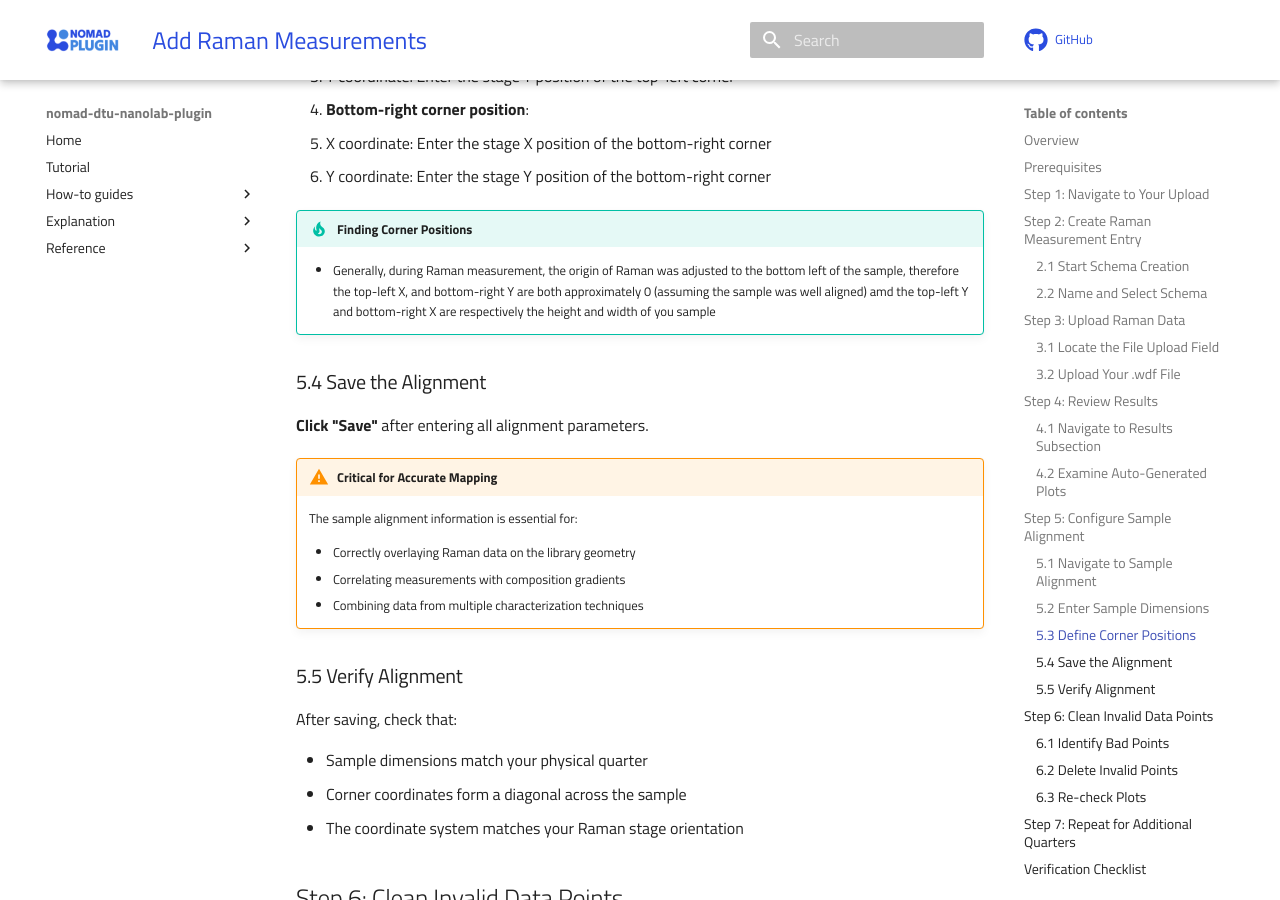
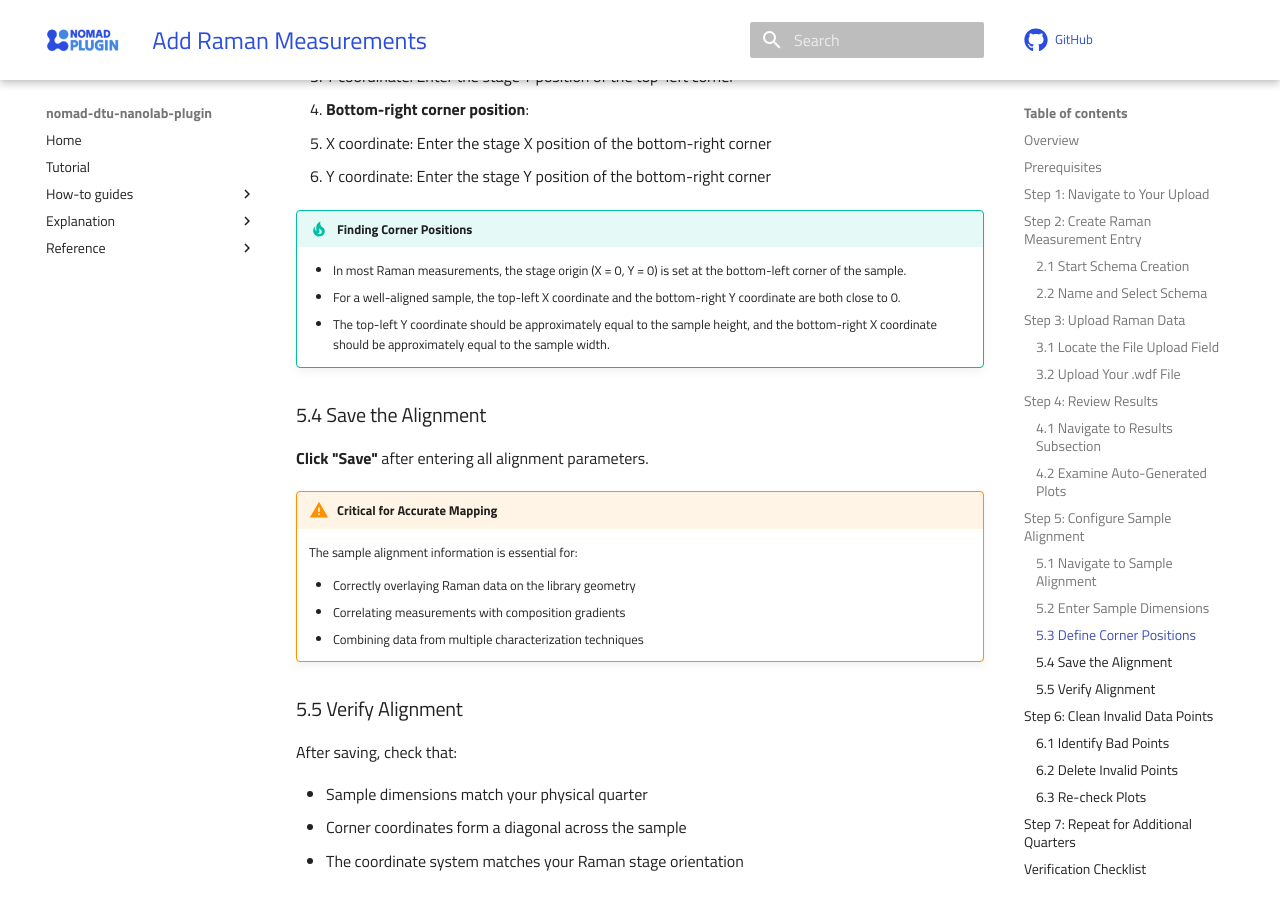
Before and after one commit to DTU-Nanolab-materials-discovery/nomad-dtu-nanolab-plugin, an MkDocs documentation site: the page built from docs/how_to/add-raman-measurements.md, in a window 1280 px wide and 900 px high, scrolled down 3598 px. Built offline with MkDocs 1.6.1 and Material for MkDocs 9.7.7, drawn with Linux system fonts in a browser that asks for light colours; comment, search, counter and statistics services are not loaded.

Commit message:
Update docs/how_to/add-raman-measurements.md
Co-authored-by: Copilot <175728472+Copilot@users.noreply.github.com>

```diff
--- a/docs/how_to/add-raman-measurements.md
+++ b/docs/how_to/add-raman-measurements.md
@@ -132,8 +132,9 @@ To align the Raman coordinate system with your sample, specify the positions of
    - Y coordinate: Enter the stage Y position of the bottom-right corner
 
 !!! tip "Finding Corner Positions"
-    - Generally, during Raman measurement, the origin of Raman was adjusted to the bottom left of the sample, therefore the top-left X, and bottom-right Y are both approximately 0 (assuming the sample was well aligned) amd the top-left Y and bottom-right X are respectively the height and width of you sample
-
+    - In most Raman measurements, the stage origin (X = 0, Y = 0) is set at the bottom-left corner of the sample.
+    - For a well-aligned sample, the top-left X coordinate and the bottom-right Y coordinate are both close to 0.
+    - The top-left Y coordinate should be approximately equal to the sample height, and the bottom-right X coordinate should be approximately equal to the sample width.
 ### 5.4 Save the Alignment
 
 **Click "Save"** after entering all alignment parameters.
```
